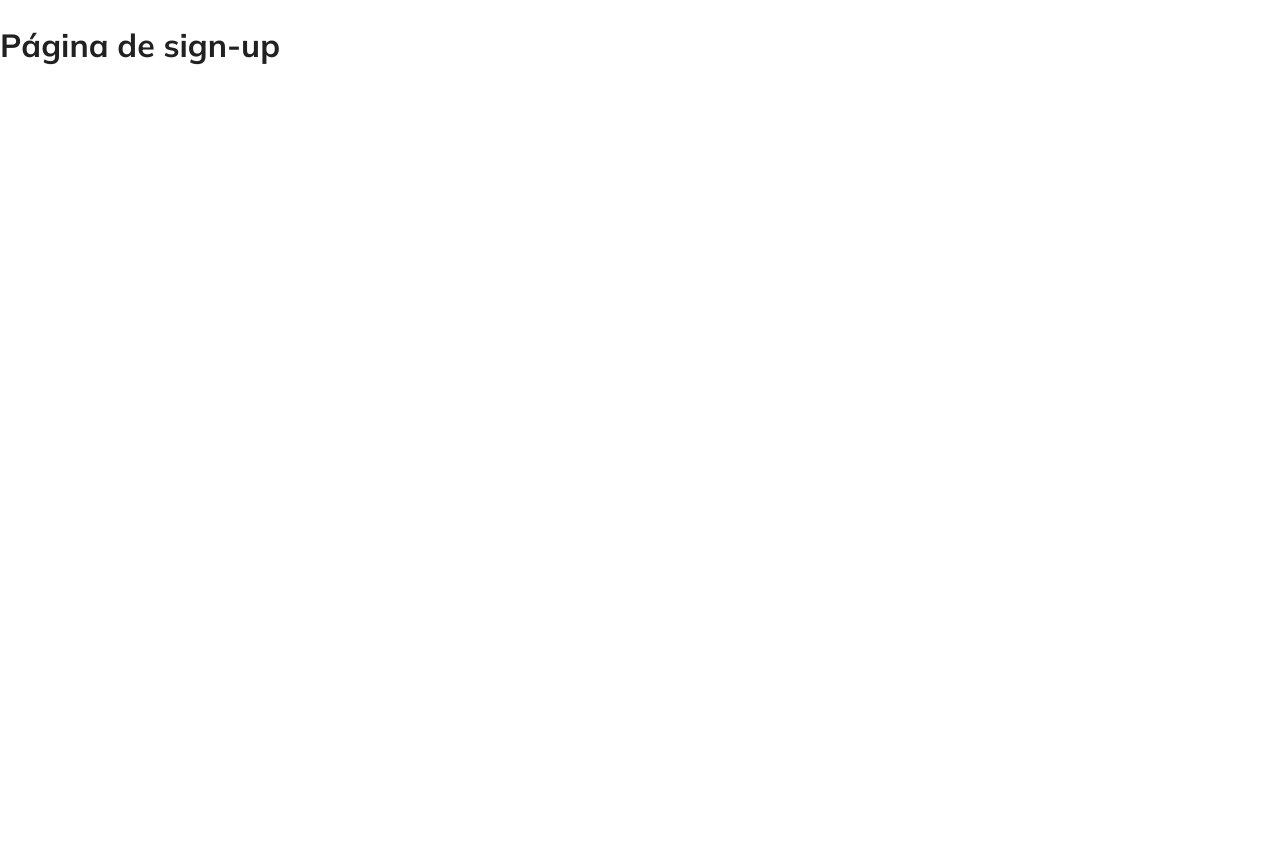
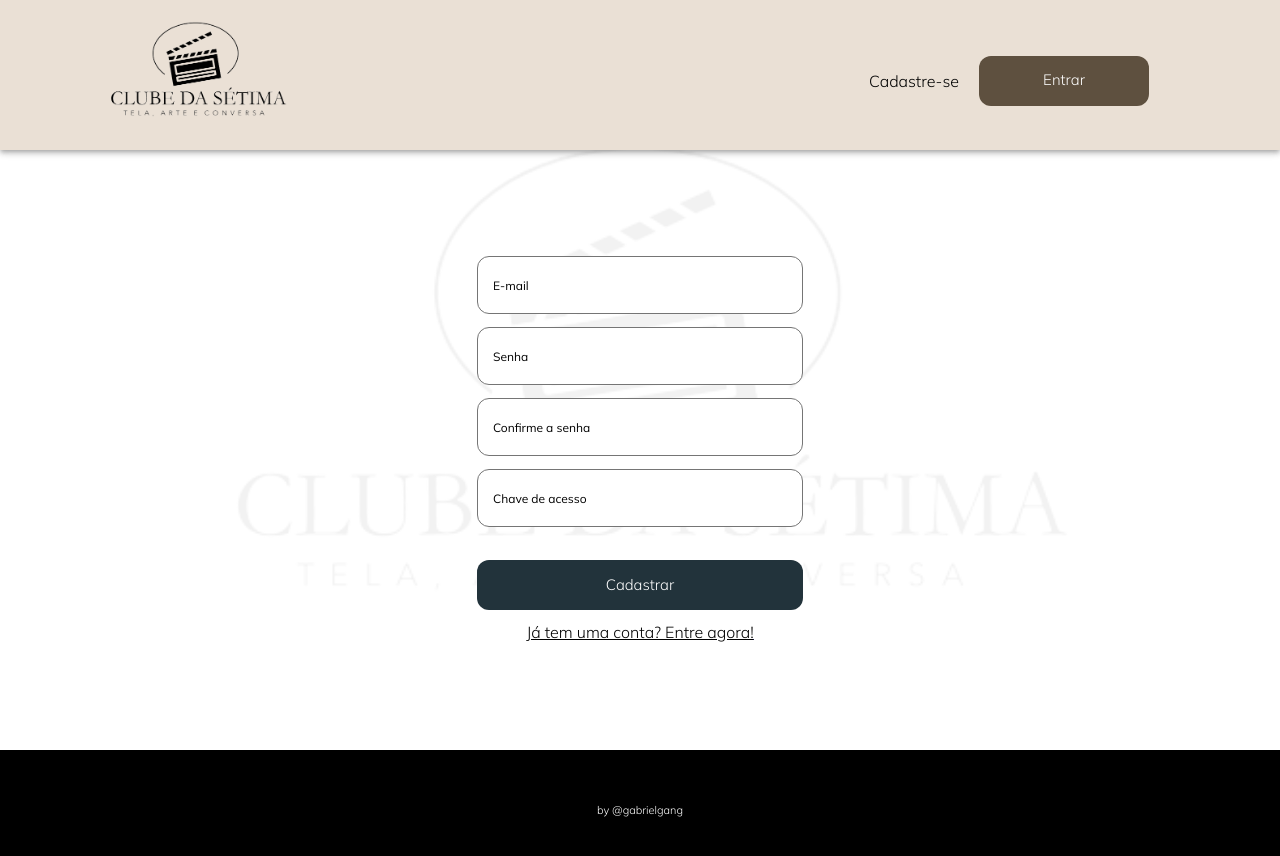
Before and after one commit to joaogabrielgsantos/clube-da-setima, a React (Vite) app: page /sign-up in a window 1280 px wide. Shown: the top 856 px of the page. Before the commit the page ends 800 px from the top, so only its background shows below. Built offline with nearby package versions, Linux system fonts and the light colour scheme.

Commit message:
feat: sign-up layout added

```diff
--- a/src/components/Button.tsx
+++ b/src/components/Button.tsx
@@ -4,21 +4,26 @@ type ButtonProps = {
     width?: string;
     widthResp?: string
     styling?: string
+    disabled?:boolean
   }
 
 export const Button = styled.div<ButtonProps>`
 width: ${(props) => props.width || "auto"};
 height: 50px;
 color: #ffffff;
-background-color: ${(props) => props.styling === 'primary'? '#5E503F': 'secondary'? '#eae0d5': '#22333b'};
+background-color: ${(props) => props.styling === 'primary'? '#5E503F': 'secondary'? '#22333b': '#eae0d5'};
 font-weight: 300;
 font-size: 15px;
 display: flex;
 justify-content: center;
 align-items: center;
 border-radius: 12px;
+pointer-events: ${(props) => (props.disabled ? "none" : "auto")};
+opacity: ${(props) => (props.disabled ? 0.7 : 1)};
+cursor: ${(props) => (props.disabled ? "not-allowed" : "pointer")};
+
 :hover{
-    background-color: ${(props) => props.styling === 'primary'? '#4e4437': 'secondary'? '#dbd4cc': '#202d33'};
+    background-color: ${(props) => props.styling === 'primary'? '#4e4437': 'secondary'? '#202d33': '#dbd4cc'};
     box-shadow: 0 5px 5px 0 rgba(0,0,0,0.1), 0 5px 5px 0 rgba(0,0,0,0.1);
 }
 @media (max-width: 800px) {
@@ -26,8 +31,4 @@ border-radius: 12px;
     width: ${(props) => props.widthResp || "auto"};
     font-size: 12px;
 }
-
-
-
-
 `;
--- a/src/components/Container.tsx
+++ b/src/components/Container.tsx
@@ -3,7 +3,7 @@ import styled from "styled-components";
 
 type ContainerProps = {
     children: ReactNode;
-  };
+};
 
 export function Container({children}: ContainerProps) {
 
@@ -25,3 +25,7 @@ padding: 0 107px;
     padding: 0 20px;
 }
 `;
+
+export const ContainerWrapper = styled(Wrapper)`
+
+`;
--- /dev/null
+++ b/src/components/Inputs.tsx
@@ -0,0 +1,38 @@
+import { ReactNode } from "react";
+import styled from "styled-components";
+
+type InputsProps = {
+    children: ReactNode;
+};
+export default function Inputs ({children}: InputsProps){
+    return (
+        <InputsWrapper>
+            {children}
+        </InputsWrapper>
+
+    )
+}
+
+const InputsWrapper = styled.div`
+
+display: flex;
+flex-direction: column;
+justify-content: center;
+align-items: center;
+input {
+    width: 326px;
+    height: 58px;
+    border: 1px solid #757575;
+    border-radius: 12px;
+    padding-left: 15px;
+    margin-bottom: 13px;
+    &::placeholder {
+        font-size: 12px;
+        font-family: Mulish;
+        color: #000000;
+   }
+}
+
+
+
+`;
--- a/src/pages/HomePage/SectionA.tsx
+++ b/src/pages/HomePage/SectionA.tsx
@@ -15,9 +15,9 @@ export default function SectionA() {
                         <TypoWrapper>
                             <MainTitle>Bem-vindos ao clube!</MainTitle>
                             <MainSubtitle>Viva o cinema de forma intensa: discuta, questione, inspire-se.</MainSubtitle>
-                            <Link to="/sign-in">
+                            <OtherLink to="/sign-in">
                                 <Button width="220px" widthResp="120px" styling="primary">Comece agora</Button>
-                            </Link>
+                            </OtherLink>
                         </TypoWrapper>
                         <SideImage src={pipoca} alt="pipoca" />
                     </WrapperAll>
@@ -28,11 +28,10 @@ export default function SectionA() {
 }
 
 
-const WrapperSection = styled.div`
+export const WrapperSection = styled.div`
 display: flex;
 justify-content: center;
 height: 75vh;
-
 `;
 
 const WrapperAll = styled.div`
@@ -48,7 +47,6 @@ const TypoWrapper = styled.div`
 display: flex;
 flex-direction: column;
 justify-content: center;
-
 @media (max-width: 1250px) {
     text-align: center;
     align-items: center;
@@ -65,3 +63,9 @@ z-index: -1;
     height: 80%;
 }
 `;
+
+const OtherLink = styled(Link)`
+text-decoration: none;
+
+
+`;
--- /dev/null
+++ b/src/pages/SignIn/SectionSignIn.tsx
@@ -0,0 +1,16 @@
+import { Container } from "../../components/Container";
+import { WrapperSection } from "../HomePage/SectionA";
+
+
+export default function SectionSignIn() {
+
+    return (
+        <>
+            <WrapperSection>
+                <Container>
+                    <h1>SignIn</h1>
+                </Container>
+            </WrapperSection>
+        </>
+    )
+}
--- a/src/pages/SignIn/index.tsx
+++ b/src/pages/SignIn/index.tsx
@@ -1,9 +1,13 @@
-import { Typography } from "@mui/material";
+import SectionSignIn from "./SectionSignIn";
+import Header from "../../patterns/Header";
+import Footer from "../../patterns/Footer";
 
-function SignIn (){
+function SignIn() {
     return (
         <>
-        <Typography  variant="h1" fontSize={64}>Página de sign-in</Typography>
+            <Header />
+            <SectionSignIn />
+            <Footer />
         </>
     );
 }
--- /dev/null
+++ b/src/pages/SignUp/SectionSignUp.tsx
@@ -0,0 +1,91 @@
+import { useState } from "react";
+import styled from "styled-components";
+import { Container, ContainerWrapper } from "../../components/Container";
+import Inputs from "../../components/Inputs";
+import { WrapperSection } from "../HomePage/SectionA";
+import { Button } from "../../components/Button";
+import LogoClube from '../../assets/LOGO.png';
+import { Link } from "react-router-dom";
+
+
+
+export default function SectionSignUp() {
+
+    const [email, setEmail] = useState('')
+    const [password, setPassword] = useState('')
+    const [confirmPassword, setConfirmPassword] = useState('')
+    const [accessKey, setAccessKey] = useState('')
+    const [disable, setDisable] = useState(false)
+    const [textButton, setTextButton] = useState("Cadastrar")
+
+    function handleSignUp(e: React.FormEvent<HTMLFormElement>) {
+        e.preventDefault();
+
+    }
+
+    return (
+        <>
+            <WrapperSection>
+                <Logo src={LogoClube} alt="CD7 logo" />
+
+                <ContainerSignUp>
+
+                    <form onSubmit={handleSignUp}>
+                        <Inputs>
+                            <input disabled={disable} type="email" placeholder="E-mail" value={email} onChange={e => setEmail(e.target.value)} />
+                            <input disabled={disable} type="password" placeholder="Senha" value={password} onChange={e => setPassword(e.target.value)} />
+                            <input disabled={disable} type="password" placeholder="Confirme a senha" value={confirmPassword} onChange={e => setConfirmPassword(e.target.value)} />
+                            <input disabled={disable} type="accesskey" placeholder="Chave de acesso" value={accessKey} onChange={e => setAccessKey(e.target.value)} />
+                            <SubmitButton disabled={disable} width="326px" widthResp="326px" >{textButton}</SubmitButton >
+                        </Inputs>
+                    </form>
+                    <Link to="/sign-in">
+                        <LinkWrap>
+                            Já tem uma conta? Entre agora!
+                        </LinkWrap>
+                    </Link>
+
+                </ContainerSignUp>
+            </WrapperSection>
+        </>
+    )
+}
+
+
+const ContainerSignUp = styled(ContainerWrapper)`
+display: flex;
+flex-direction: column;
+justify-content: center;
+align-items: center;
+`;
+
+
+const SubmitButton = styled(Button)`
+
+margin-top: 20px;
+@media (max-width: 800px) {
+    height: 50px;
+}
+
+`;
+
+const Logo = styled.img`
+display: block;
+    height: 500px;
+    width: 100%;
+    object-fit: cover;
+    overflow: hidden;
+    position: absolute;
+    z-index: -2;
+    opacity: 0.05;
+
+@media (min-width: 1440px) {
+    bottom: 250px;
+}
+`;
+
+export const LinkWrap = styled.div`
+margin-top: 10px;
+	text-decoration-line: underline;
+    color: #000000;
+`;
--- a/src/pages/SignUp/index.tsx
+++ b/src/pages/SignUp/index.tsx
@@ -1,8 +1,14 @@
+import Footer from "../../patterns/Footer";
+import Header from "../../patterns/Header";
+import SectionSignUp from "./SectionSignUp";
+
 function SignUp() {
 
     return (
         <>
-            <h1>Página de sign-up</h1>
+            <Header />
+            <SectionSignUp />
+            <Footer />
         </>
     );
 }
--- a/src/patterns/Header.tsx
+++ b/src/patterns/Header.tsx
@@ -17,9 +17,9 @@ export default function Header() {
                         </Link>
                     </Typography>
                     <AuthWrapper>
-                        <a href="/sign-up">
+                        <Link to="/sign-up">
                             <h6>Cadastre-se</h6>
-                        </a>
+                        </Link>
                         <Link to="/sign-in">
                             <Button width="170px" widthResp="80px" styling='primary'>Entrar</Button>
                         </Link>
```
